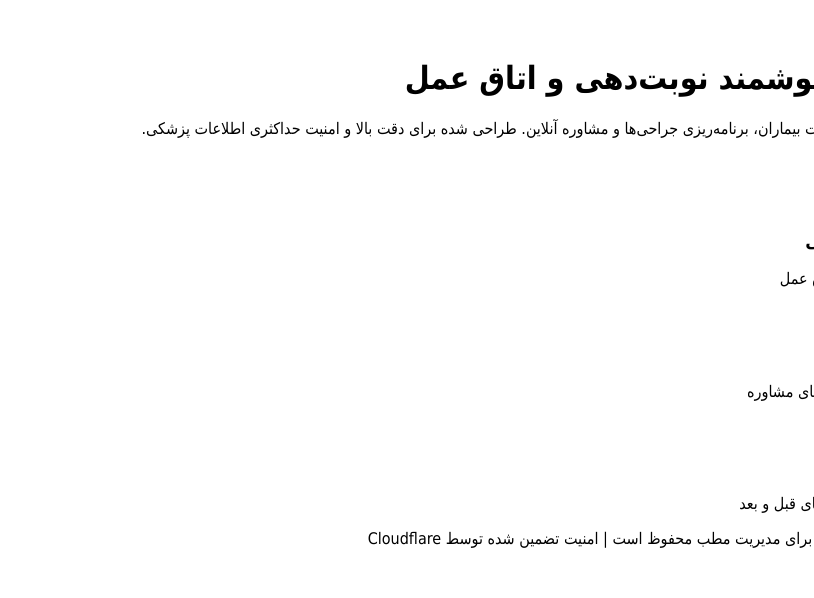
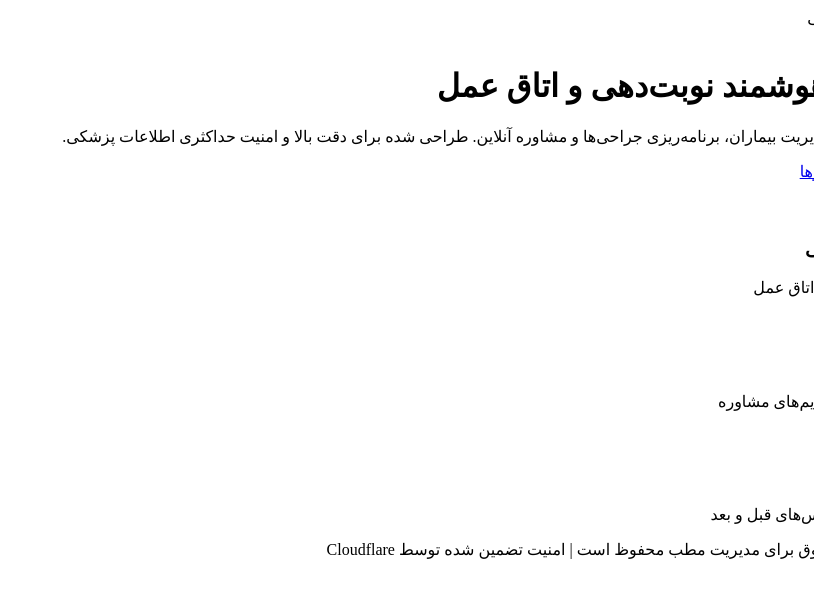
Before and after one commit to iammehdisafdari-crypto/my-clinic, a Next.js app: page / in a window 1280 px wide. Shown: the top 598 px of the page, without its empty margins (466-1280 px from the left). Built offline with nearby package versions, Linux system fonts and the light colour scheme.

Commit message:
Refactor layout.js by removing metadata and updating body
Removed metadata export and simplified body tag.

```diff
--- a/src/app/layout.js
+++ b/src/app/layout.js
@@ -1,14 +1,7 @@
-export const metadata = {
-  title: "مدیریت مطب",
-  description: "سیستم نوبت‌دهی",
-};
-
 export default function RootLayout({ children }) {
   return (
     <html lang="fa" dir="rtl">
-      <body style={{ fontFamily: 'Tahoma, sans-serif', margin: 0 }}>
-        {children}
-      </body>
+      <body>{children}</body>
     </html>
   );
 }
```
